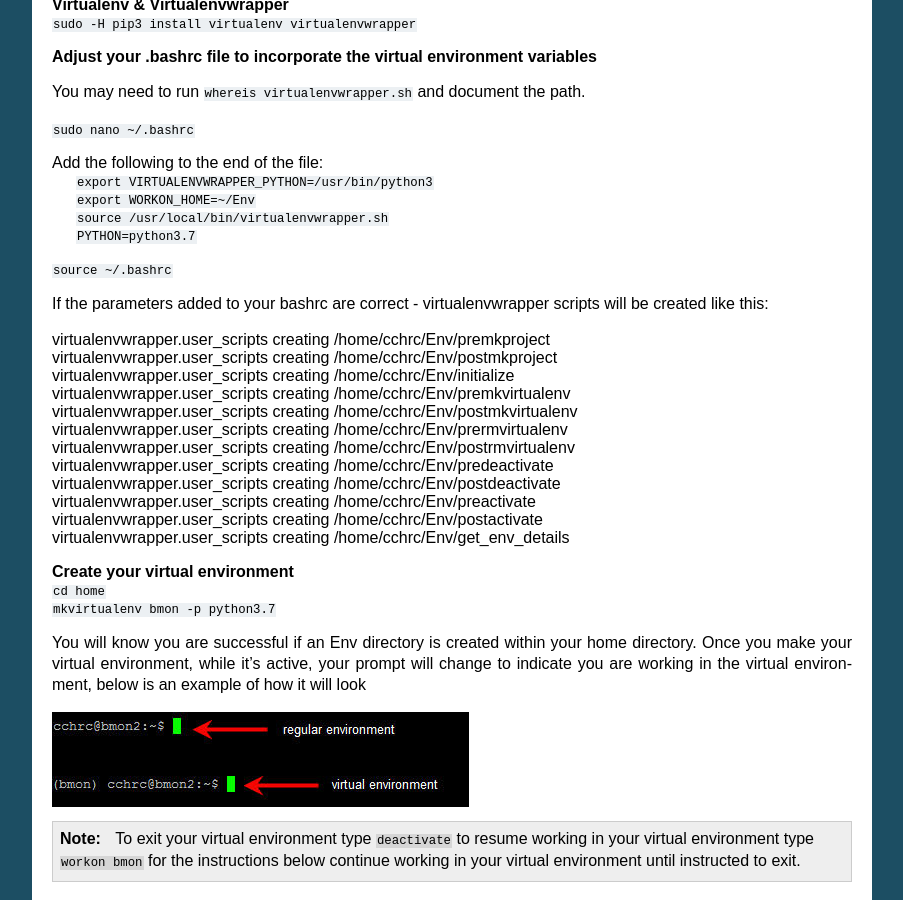
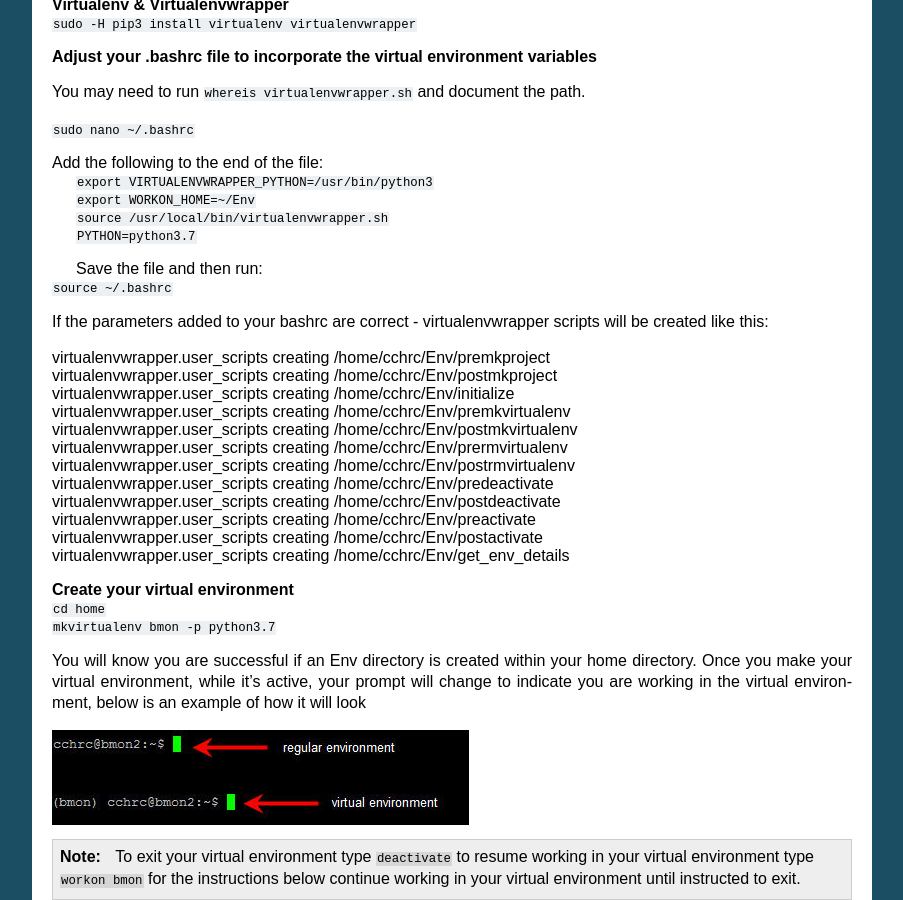
Before and after one commit to alanmitchell/bmon, a Sphinx documentation site: the page built from docs/source/how-to-install-BMON-locally.rst, in a window 1280 px wide and 900 px high, scrolled down 1121 px. Shown: the whole window, without its empty margins (198-1101 px from the left). Built offline with Sphinx 7.4.7, drawn with Linux system fonts in a browser that asks for light colours.

Commit message:
Added some docs.

```diff
--- a/docs/source/how-to-install-BMON-locally.rst
+++ b/docs/source/how-to-install-BMON-locally.rst
@@ -78,6 +78,7 @@ You may need to run ``whereis virtualenvwrapper.sh`` and document the path.
 |	``source /usr/local/bin/virtualenvwrapper.sh``
 |	``PYTHON=python3.7``
 
+|   Save the file and then run:
 | ``source ~/.bashrc``
 
 If the parameters added to your bashrc are correct - virtualenvwrapper scripts will be created like this:
```
